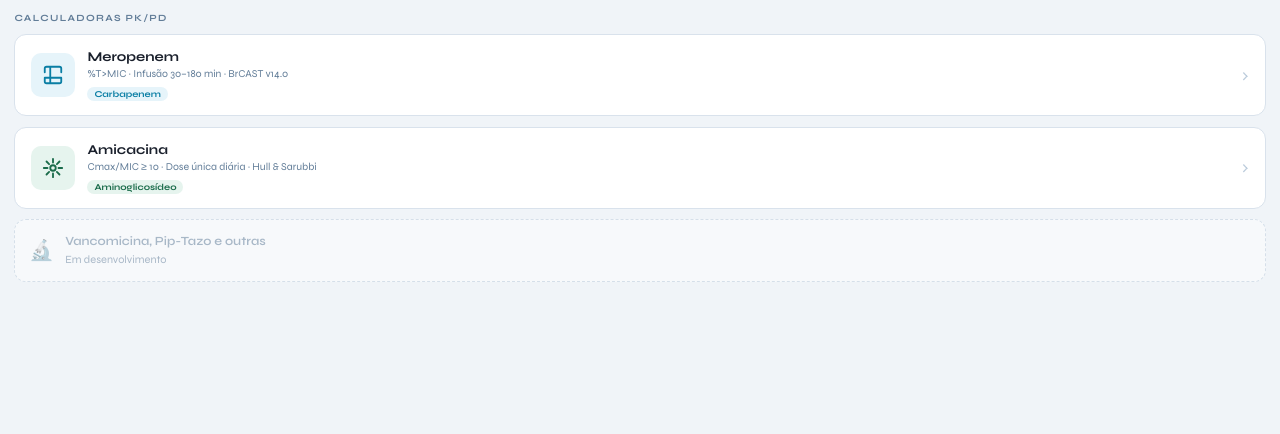
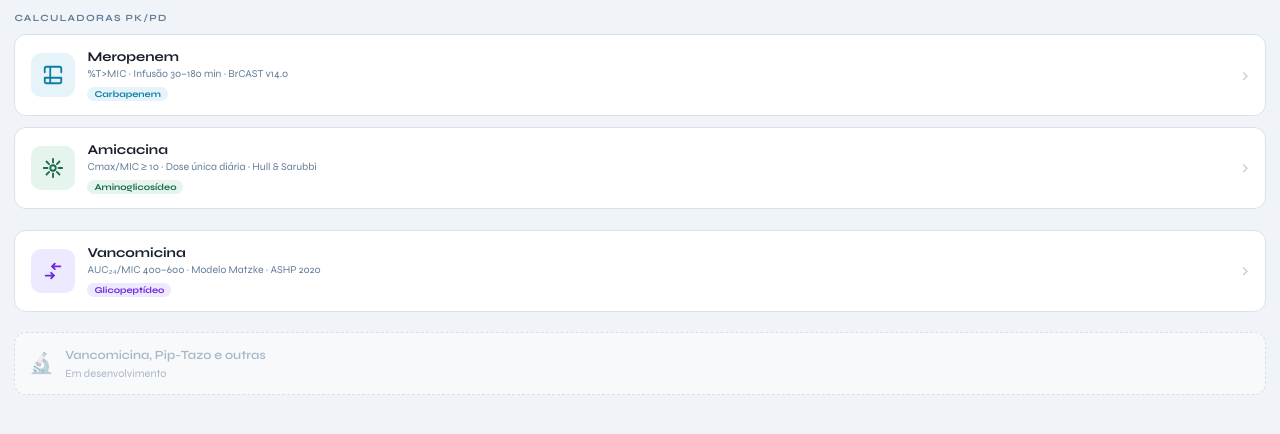
Before and after one commit to alansteihogen08/teste-1, a plain HTML site: page index.html in a window 1280 px wide. Shown: the part 108-542 px from the top of the page. Drawn offline with Linux system fonts and the light colour scheme.

Commit message:
Update index.html

```diff
--- a/index.html
+++ b/index.html
@@ -253,11 +253,16 @@ table.brc tr:last-child td{border-bottom:none;}
       <div class="ci gr"><svg width="22" height="22" viewBox="0 0 24 24" fill="none" stroke="#1A6B4A" stroke-width="2" stroke-linecap="round"><circle cx="12" cy="12" r="3"/><path d="M12 2v4M12 18v4M4.93 4.93l2.83 2.83M16.24 16.24l2.83 2.83M2 12h4M18 12h4M4.93 19.07l2.83-2.83M16.24 7.76l2.83-2.83"/></svg></div>
       <div class="cc-b"><h3>Amicacina</h3><p>Cmax/MIC ≥ 10 · Dose única diária · Hull &amp; Sarubbi</p><div class="tags"><span class="pill p-gr">Aminoglicosídeo</span></div></div>
       <div class="cc-a">›</div>
-    </a>
+      <a/>
+    <a class="calc-card" href="calculadoras/vancomicina.html">
+      <div class="ci pu" style="background:#EDE9FE"><svg width="22" height="22" viewBox="0 0 24 24" fill="none" stroke="#6D28D9" stroke-width="2" stroke-linecap="round"><path d="M20 7h-9m3 3-3-3 3-3M4 17h9m-3 3 3-3-3-3"/></svg></div>
+      <div class="cc-b"><h3>Vancomicina</h3><p>AUC₂₄/MIC 400–600 · Modelo Matzke · ASHP 2020</p><div class="tags"><span class="pill p-pu">Glicopeptídeo</span></div></div>
+      <div class="cc-a">›</div>
+    <a/>
   </div>
   <div class="coming"><span style="font-size:20px">🔬</span><div><p>Vancomicina, Pip-Tazo e outras</p><span>Em desenvolvimento</span></div></div>
 </div>
-
+<a
 <!-- ═══ ABA 2: ANTIMICROBIANOS ═══ -->
 <div class="scr" id="scr-abx">
   <div class="itabs">
```
